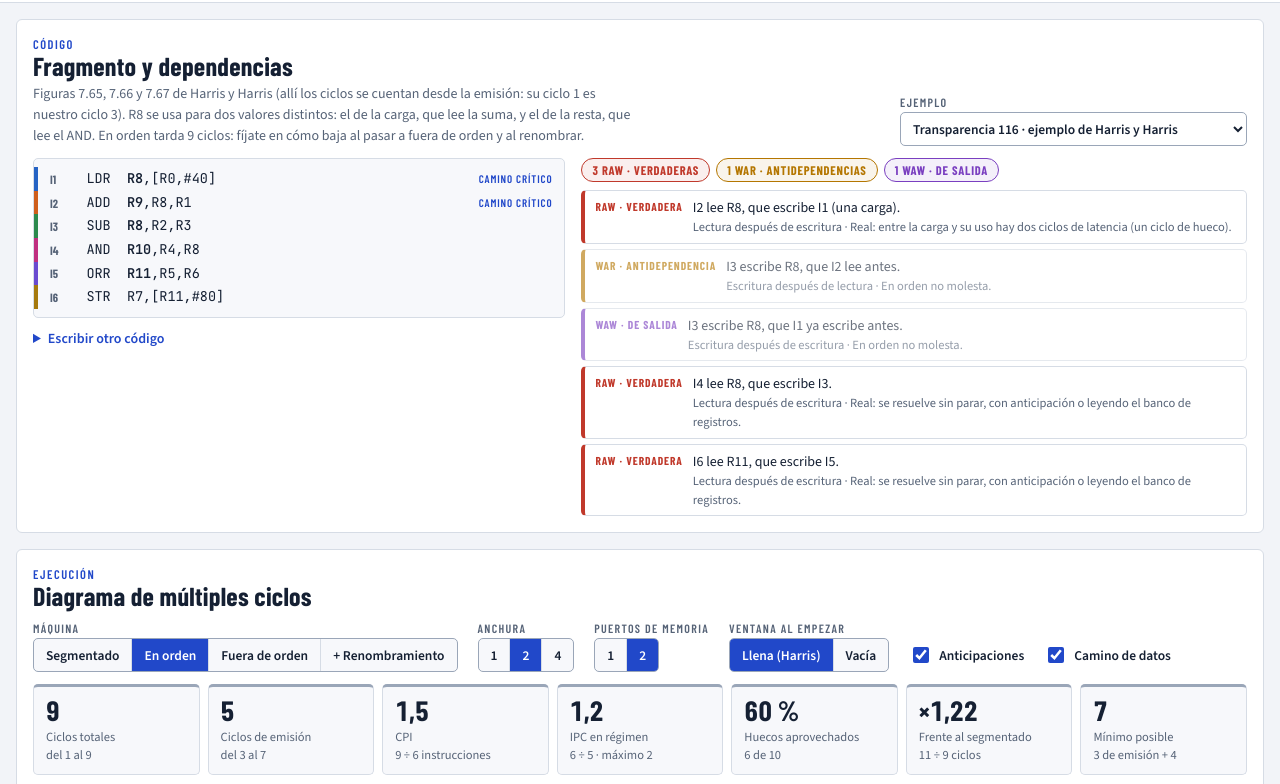
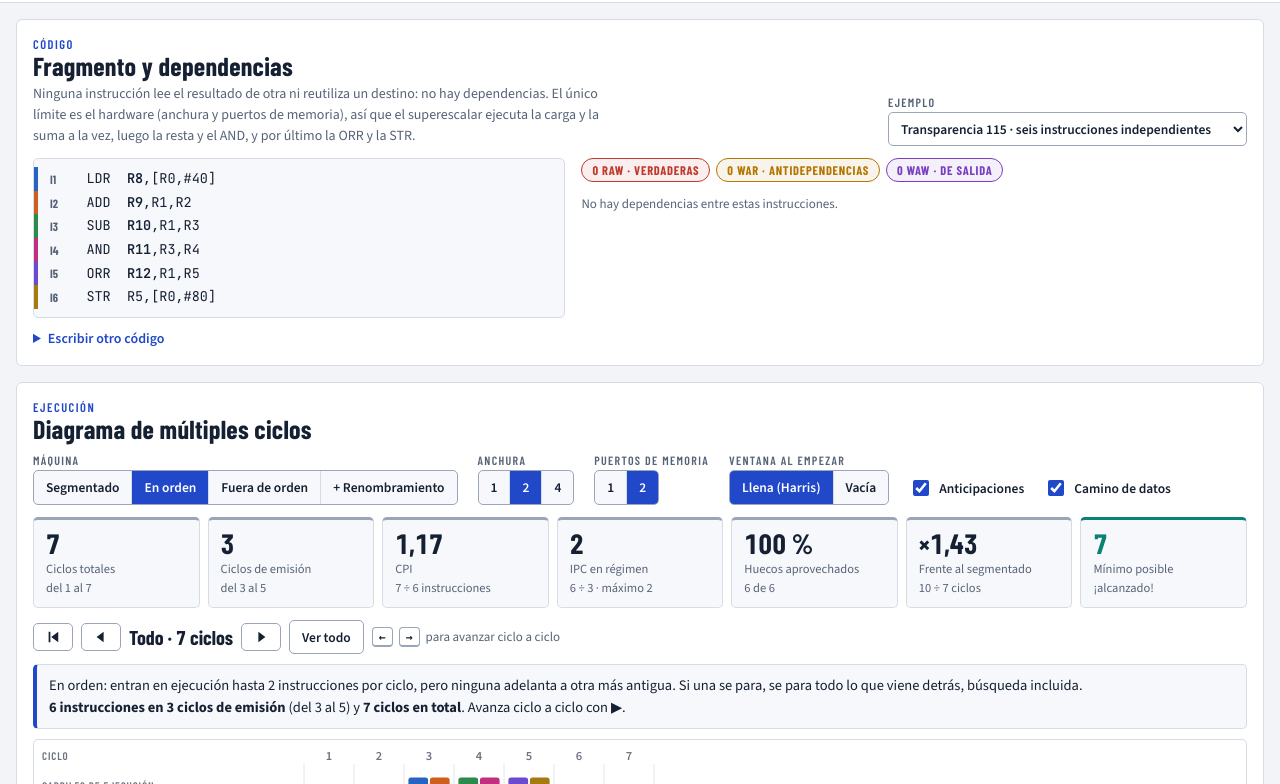
Before and after one commit to juanjoual/ac, a plain HTML site: page superescalar/index.html in a window 1280 px wide. Shown: the part 337-1121 px from the top of the page. Drawn offline with nearby package versions, Linux system fonts and the light colour scheme.

Commit message:
Superescalar: añadir ejemplo de la transparencia 115 como primera opción

```diff
--- a/superescalar/index.html
+++ b/superescalar/index.html
@@ -643,6 +643,8 @@ if (typeof module !== 'undefined') module.exports = { parseProgram, depsOf, rena
 
 /* ===== Interfaz ===== */
 const PRESETS = [
+  { id: 't115', name: 'Transparencia 115 · seis instrucciones independientes', desc: 'Ninguna instrucción lee el resultado de otra ni reutiliza un destino: no hay dependencias. El único límite es el hardware (anchura y puertos de memoria), así que el superescalar ejecuta la carga y la suma a la vez, luego la resta y el AND, y por último la ORR y la STR.',
+    src: 'LDR R8,[R0,#40]\nADD R9,R1,R2\nSUB R10,R1,R3\nAND R11,R3,R4\nORR R12,R1,R5\nSTR R5,[R0,#80]' },
   { id: 't116', name: 'Transparencia 116 · ejemplo de Harris y Harris', desc: 'Figuras 7.65, 7.66 y 7.67 de Harris y Harris (allí los ciclos se cuentan desde la emisión: su ciclo 1 es nuestro ciclo 3). R8 se usa para dos valores distintos: el de la carga, que lee la suma, y el de la resta, que lee el AND. En orden tarda 9 ciclos: fíjate en cómo baja al pasar a fuera de orden y al renombrar.',
     src: 'LDR R8,[R0,#40]\nADD R9,R8,R1\nSUB R8,R2,R3\nAND R10,R4,R8\nORR R11,R5,R6\nSTR R7,[R11,#80]' },
   { id: 'e313', name: 'Ejercicio 3.13 · código original', desc: 'No hay dependencias falsas: basta con separar la carga de la instrucción que usa su dato. Compáralo con la versión reordenada.',
@@ -673,7 +675,7 @@ const nf = new Intl.NumberFormat('es-ES', { maximumFractionDigits: 2 });
 const esc = s => String(s).replace(/[&<>"]/g, c => ({ '&': '&amp;', '<': '&lt;', '>': '&gt;', '"': '&quot;' }[c]));
 const col = i => `var(--i${i % 6})`;
 
-const st = { pid: 't116', src: PRESETS[0].src, mode: 'io', w: 2, ports: 2, win: 'full', arrows: true, cur: null, sel: null, dsel: null };
+const st = { pid: 't115', src: PRESETS[0].src, mode: 'io', w: 2, ports: 2, win: 'full', arrows: true, cur: null, sel: null, dsel: null };
 let M = null; // modelo calculado
 
 function compute() {
@@ -1283,7 +1285,7 @@ function init() {
     else if (e.key === 'ArrowLeft') { e.preventDefault(); step(-1); }
     else if (e.key === 'Escape') { st.sel = null; st.dsel = null; renderAll(); }
   });
-  loadPreset('t116');
+  loadPreset('t115');
 }
 init();
 </script>
```
